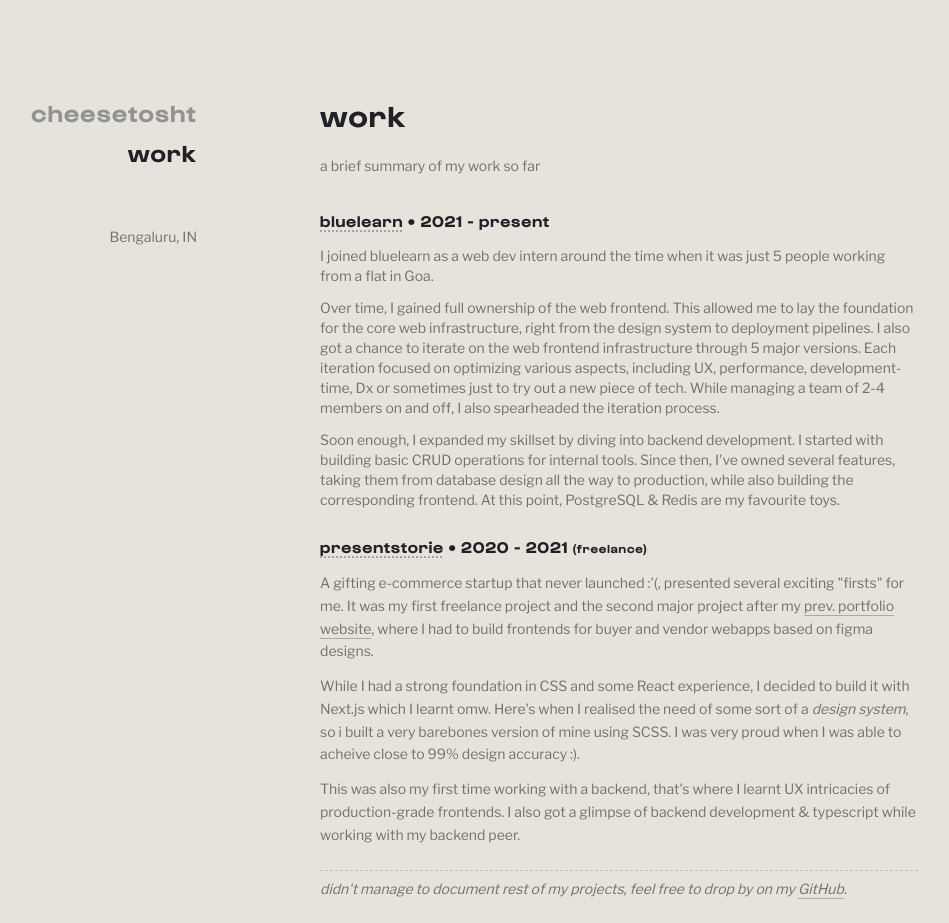
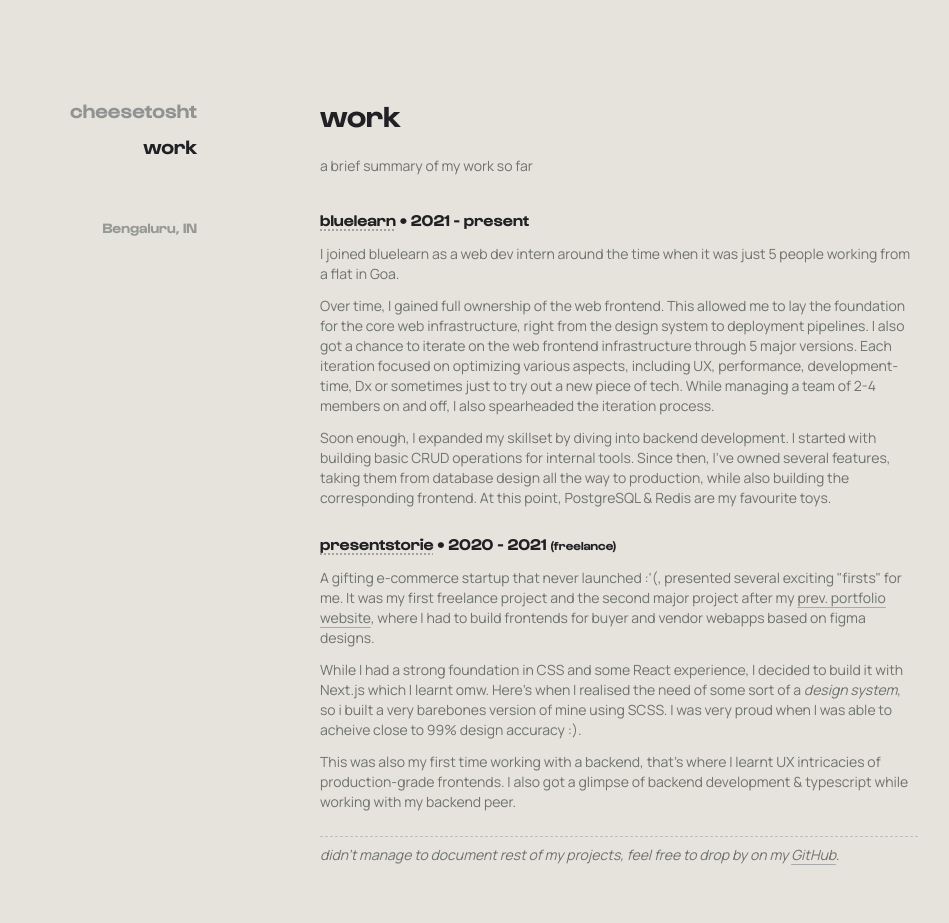
Before and after one commit to cheesetosht/portfolio-one, a SvelteKit app: page /work in a window 1280 px wide. Shown: the whole page, without its empty margins (124-1073 px from the left). After the commit the page ends 889 px from the top, so only its background shows below. Built offline with nearby package versions, Linux system fonts and the light colour scheme; some icons are missing.

Commit message:
update typefaces and other styles

```diff
--- a/package.json
+++ b/package.json
@@ -2,6 +2,7 @@
 	"name": "portfolio-one",
 	"version": "0.0.1",
 	"private": true,
+	"type": "module",
 	"engines": {
 		"node": ">=18.16.0",
 		"yarn": "<2",
@@ -38,10 +39,8 @@
 		"typescript": "^5.0.0",
 		"vite": "^5.0.3"
 	},
-	"type": "module",
 	"dependencies": {
-		"@fontsource-variable/libre-franklin": "^5.0.18",
-		"@fontsource-variable/open-sans": "^5.0.27",
+		"@fontsource/manrope": "^5.0.19",
 		"@iconify/svelte": "^3.1.6",
 		"svelte-icons": "^2.1.0"
 	}
--- a/src/app.css
+++ b/src/app.css
@@ -13,6 +13,8 @@
 
 body::-webkit-scrollbar {
 	width: 4px;
+	letter-spacing: 0.05em;
+	line-height: 1.625;
 }
 
 body::-webkit-scrollbar-track {
@@ -29,7 +31,7 @@
 }
 
 .page-heading {
-	@apply font-display font-bold tracking-wider text-3xl hidden lg:block mb-6;
+	@apply font-display font-bold text-3xl hidden lg:block mb-6;
 }
 
 p {
--- a/src/components/footer.svelte
+++ b/src/components/footer.svelte
@@ -8,7 +8,7 @@
 	<hr />
 	<div class="py-6 flex justify-between items-start">
 		<SocialLinks />
-		<ul class="space-y-2 text-right tracking-wider text-xs font-bold font-display mb-4">
+		<ul class="space-y-2 text-right text-sm font-bold font-display mb-4">
 			{#each Object.entries(ROUTES) as route}
 				{@const active = route[0] == $page.url.pathname}
 				{#if !active}
--- a/src/components/nav.svelte
+++ b/src/components/nav.svelte
@@ -19,7 +19,7 @@
 <aside id="nav" class={`${$$restProps.class} pt-6 lg:pt-24 pb-6`}>
 	<!-- desktop -->
 	<div class="hidden select-none lg:block">
-		<ul class="space-y-2 tracking-wider text-right font-bold text-2xl font-display mb-4">
+		<ul class="space-y-2 text-right font-bold text-xl font-display mb-4">
 			{#each Object.entries(ROUTES) as route}
 				{@const active = route[0] == $page.url.pathname}
 				<li class="flex items-center justify-end" class:text-gray-400={!active}>
@@ -28,15 +28,15 @@
 			{/each}
 		</ul>
 		<SocialLinks />
-		<p class="my-4 text-sm text-right">Bengaluru, IN</p>
+		<h5 class="my-4 text-sm text-right font-display font-semibold text-ivory-600">Bengaluru, IN</h5>
 	</div>
 
 	<!-- mobile -->
-	<div class="lg:hidden text-sm tracking-wide font-bold font-display">
+	<div class="lg:hidden font-bold font-display">
 		<button class="flex gap-1 items-center" on:click={() => toggleNavbar()}>
-			<span>{active_route}</span>
-			<div class="h-4 w-4 transition-all duration-300" class:rotate-90={expanded}>
-				<Icon height="100%" width="100%" icon="carbon:chevron-right" />
+			<span class="pb-1">{active_route}</span>
+			<div class="w-4 transition-all text-ivory-900 duration-300" class:rotate-90={expanded}>
+				<Icon height="100%" width="100%" icon="ph:caret-right-duotone" />
 			</div>
 		</button>
 
--- a/src/routes/+layout.svelte
+++ b/src/routes/+layout.svelte
@@ -1,5 +1,5 @@
 <script>
-	import '@fontsource-variable/libre-franklin';
+	import '@fontsource/manrope';
 	import '../font.css';
 	import '../app.css';
 	import Nav from '../components/nav.svelte';
--- a/src/routes/+page.svelte
+++ b/src/routes/+page.svelte
@@ -5,9 +5,7 @@
 
 <MetaTags title="cheesetosht" />
 <Icon class="h-14 w-14 mb-8 rotate-45" icon="ic:baseline-bug-report" />
-<h1
-	class="font-display font-bold text-xl group tracking-wider lg:text-3xl select-none cursor-default mb-6"
->
+<h1 class="font-display font-bold text-xl group lg:text-3xl select-none cursor-default mb-6">
 	an unreason<span
 		class="inline-block transition origin-left duration-200 lg:rotate-12 lg:group-hover:rotate-0"
 		>a</span
--- a/src/routes/work/+page.svelte
+++ b/src/routes/work/+page.svelte
@@ -1,7 +1,7 @@
 <h1 class="page-heading">work</h1>
 <p class="text-sm mb-8">a brief summary of my work so far</p>
 <div class="space-y-3 [&_p]:text-sm mb-6">
-	<h4 class="tracking-wider font-semibold font-display leading-relaxed">
+	<h4 class="font-semibold font-display">
 		<a
 			class="underline decoration-dotted underline-offset-4 decoration-gray-400"
 			href="https://www.bluelearn.in/?utm_source=cheesetosht">bluelearn</a
@@ -44,8 +44,8 @@
 		<li></li>
 	</ul> -->
 </div>
-<div class="space-y-3 [&_p]:leading-relaxed [&_p]:text-sm mb-6">
-	<h4 class="tracking-wider font-semibold font-display leading-relaxed">
+<div class="space-y-3 [&_p]:text-sm mb-6">
+	<h4 class="font-semibold font-display">
 		<a
 			class="underline decoration-dotted underline-offset-4 decoration-gray-400"
 			href="https://presentstorie.vercel.app/">presentstorie</a
--- a/tailwind.config.js
+++ b/tailwind.config.js
@@ -4,7 +4,7 @@
 	theme: {
 		fontFamily: {
 			display: ['"Gustavo"', 'serif'],
-			sans: ['"Libre Franklin"', 'sans-serif']
+			sans: ['"Manrope"', 'serif']
 		},
 		extend: {
 			container: {
```
Also changed, not shown: 1 other file (tests, documents, lock files or other folders).
